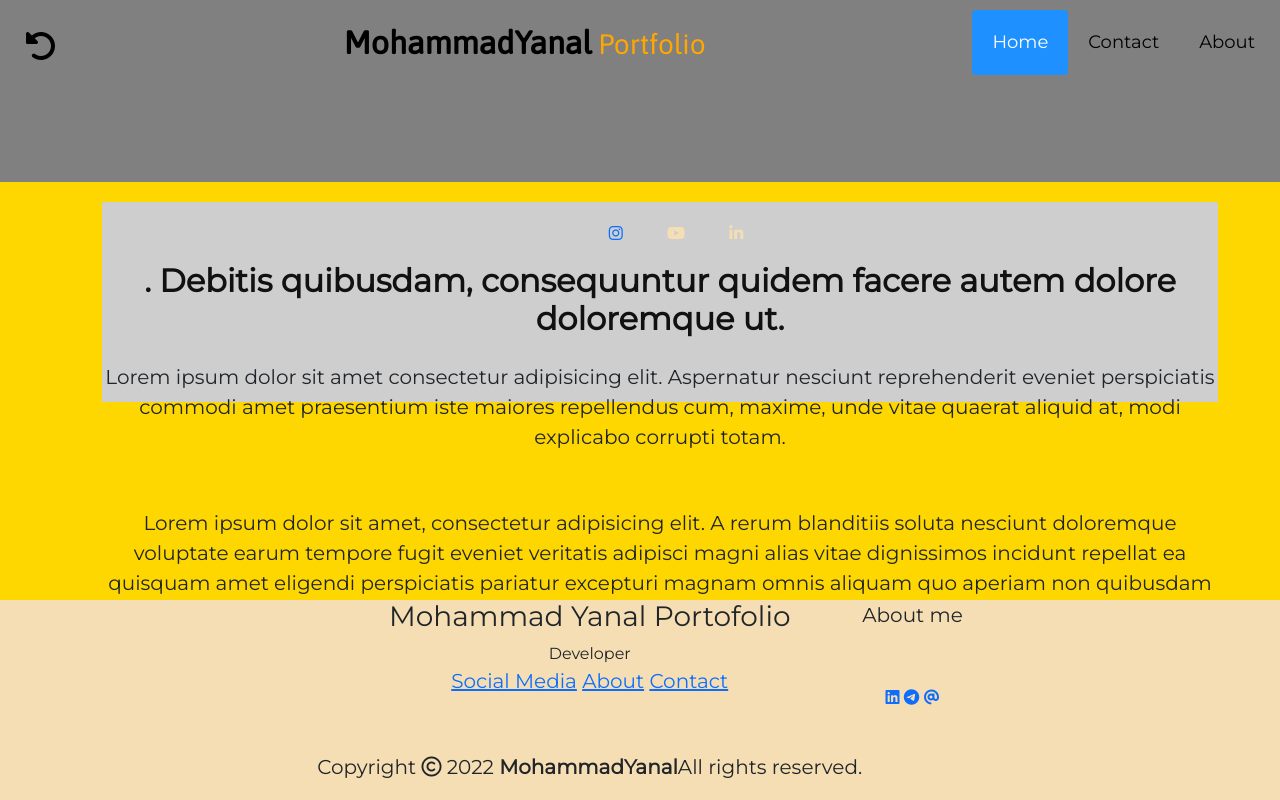
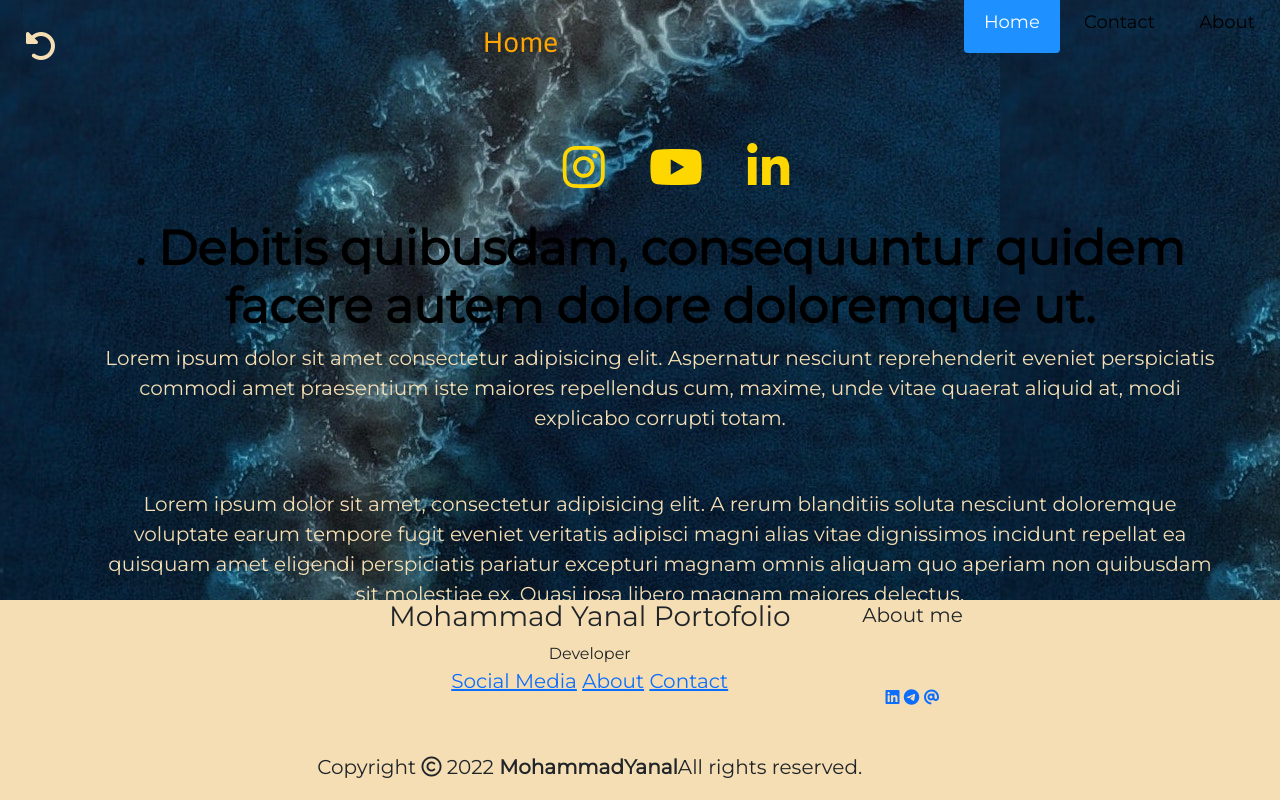
Before and after one commit to mhmd991/responsivePortfolio, a plain HTML site: page overview-layout.html in a window 1280 px wide. Drawn offline with nearby package versions, Linux system fonts and the light colour scheme.

Commit message:
Add files via upload

```diff
--- a/css/style.css
+++ b/css/style.css
@@ -4,8 +4,10 @@
   margin: 0;
 }
 body {
-  background-color: gold;
+  background-image: url(../images/pexels-sanndy-anghan-6785289.jpeg);
   font-family: 'Montserrat', sans-serif;
+  background-attachment: fixed;
+  background-position:initial ;
 }
 
 .index-body {
@@ -21,16 +23,15 @@ body {
 /* Style the header with a grey background and some padding */
 .header {
   overflow: hidden;
-  background-color: grey;
+
   padding: 10px 5px;
   display: flex;
   justify-content: space-between;
-  padding-bottom: 100px;
 }
 
 /* Style the header links */
 .header a {
-  float: left;
+
   color: black;
   text-align: center;
   padding: 6px;
@@ -70,10 +71,9 @@ body {
   padding: 20px;
 }
 
-
 .bold {
   font-weight: 700;
-  color: black;
+  color: wheat;
   font-size: 2rem;
   font-family: 'Asap', sans-serif;
 
@@ -90,7 +90,7 @@ body {
   width: 100%;
   height: 200px;
   list-style-type: none;
-  background: #cecece;
+  color: wheat;
   padding-top: 20px;
   margin: 20px;
   text-align: center;
@@ -106,23 +106,27 @@ body {
 
 .content li a {
   transition: all 0.3 ease 0s;
-  text-decoration: none;
+  font-size: 1rem;
 
 }
 .content li a:hover {
   color: #0088a9;
+}
+div.boxes ul li a {
+font-size: 3rem;
+color: gold;
+
 }
 h1 {
   font-size: 1rem;
   font-weight: 700;
 }
 h2 {
-  color: #111;
-  font-size: 2em;
+  color: black;
   font-weight: 900;
-  padding: 0 0 15px 0;
+  font-size: 3rem;
+  width: 100%;
 }
-
 p {
   font-size: 1.25em;
   padding: 0 0 40px 0;
--- a/overview-layout.html
+++ b/overview-layout.html
@@ -30,8 +30,8 @@
 
   <div class="header">
     <a href="index.html" class="logo"><span class="bold"> <i class="fa-solid fa-rotate-left"></i> </a></span>
-    <a href="overview-layout.html" class="logo"><span class="bold">MohammadYanal</span> <span
-        class="highlight">Portfolio</span></a>
+    <a href="overview-layout.html" class="logo"><span
+        class="highlight">Home</span></a>
 
     <div class="header-right">
       <a class="active" href="overview-layout.html">Home</a>
@@ -45,9 +45,9 @@
 
       <div class="boxes">
         <ul>
-          <li><a href="#"><i class="fa-brands fa-instagram"></i></a></li>
-          <li><a href="#"></a><i class="fa-brands fa-youtube"></i></li>
-          <li><a href="#"></a><i class="fa-brands fa-linkedin-in"></i></li>
+          <li><a href="https://www.instagram.com/mhmdd991/" target="_blank"><i class="fa-brands fa-instagram"></i></a></li>
+          <li><a href="https://www.youtube.com/channel/UCnfy_TT5cdyNG3zEwjGNDMA" target="_blank"><i class="fa-brands fa-youtube"></i></a></li>
+          <li><a href="https://www.linkedin.com/in/mhmd991/" target="_blank"><i class="fa-brands fa-linkedin-in"></i></a></li>
         </ul>
       </div>
       <h2> . Debitis quibusdam, consequuntur quidem facere autem dolore doloremque ut.</h2>
@@ -59,9 +59,6 @@
         voluptate earum tempore fugit eveniet veritatis adipisci magni alias vitae dignissimos incidunt repellat
         ea quisquam amet eligendi perspiciatis pariatur excepturi magnam omnis aliquam quo aperiam non quibusdam
         sit molestiae ex. Quasi ipsa libero magnam maiores delectus.</p>
-
-
-
 
     </nav>
 
```
